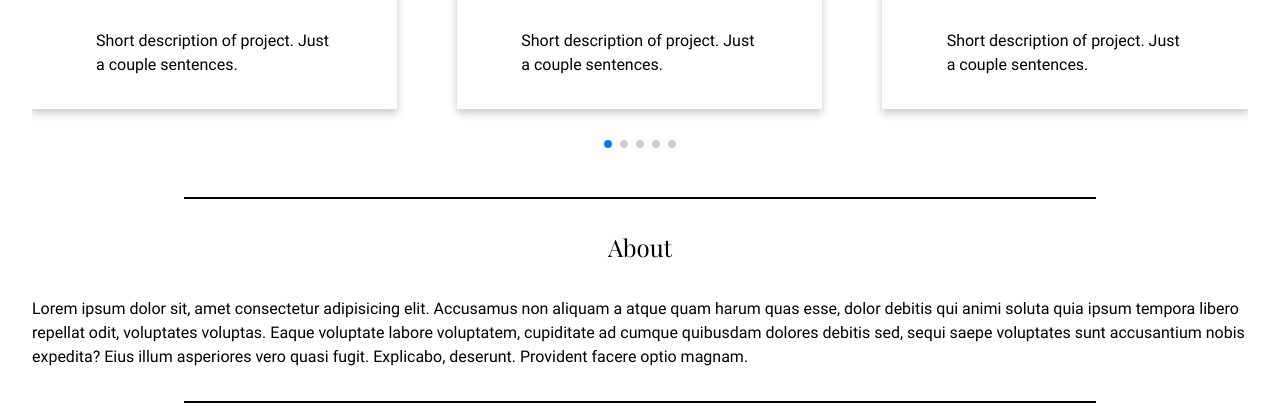
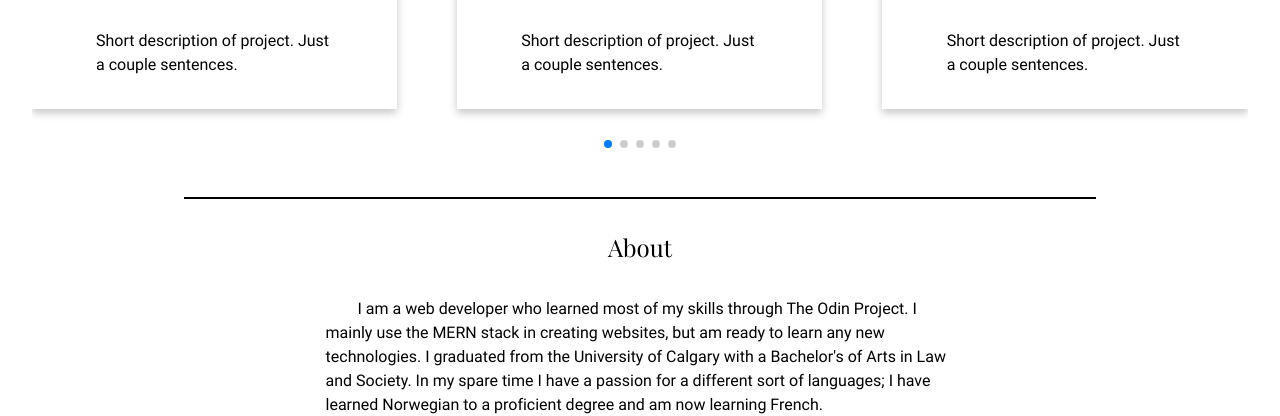
Before and after one commit to JonathanNoH/personal-website, a plain HTML site: page index.html in a window 1280 px wide. Shown: the part 543-959 px from the top of the page. Drawn offline with nearby package versions, Linux system fonts and the light colour scheme.

Commit message:
add about section

```diff
--- a/index.html
+++ b/index.html
@@ -130,9 +130,10 @@
       </div>
     </section>
     <section class="about" id="about">
-      <h2>About</h2>
-      <p>Lorem ipsum dolor sit, amet consectetur adipisicing elit. Accusamus non aliquam a atque quam harum quas esse, dolor debitis qui animi soluta quia ipsum tempora libero repellat odit, voluptates voluptas.
-      Eaque voluptate labore voluptatem, cupiditate ad cumque quibusdam dolores debitis sed, sequi saepe voluptates sunt accusantium nobis expedita? Eius illum asperiores vero quasi fugit. Explicabo, deserunt. Provident facere optio magnam.</p>
+      <div>
+        <h2>About</h2>
+        <p class="about-p"><span class="tab"></span>I am a web developer who learned most of my skills through The Odin Project. I mainly use the MERN stack in creating websites, but am ready to learn any new technologies. I graduated from the University of Calgary with a Bachelor's of Arts in Law and Society. In my spare time I have a passion for a different sort of languages; I have learned Norwegian to a proficient degree and am now learning French.</p>
+      </div>
     </section>
     <section class="skills" id="skills">
       <h2>Skills</h2>
--- a/style.css
+++ b/style.css
@@ -135,6 +135,10 @@ h2 {
 a {
   text-decoration: none;
   color: black;
+}
+
+.tab {
+  margin-left: 2rem;
 }
 
 /* make scrolling account for header */
@@ -304,7 +308,18 @@ section:not(:first-child)::before {
 
 /* ABOUT */
 
+.about {
+  display: flex;
+  justify-content: center;
+}
 
+.about h2 {
+  margin-top: 0;
+}
+
+.about-p {
+  max-width: 70ch;
+}
 
 /* END ABOUT */
 
```
